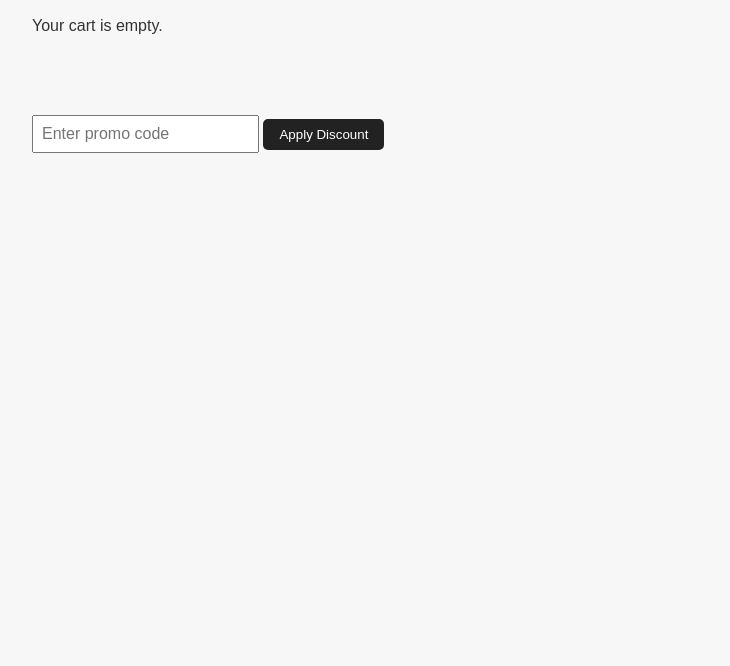
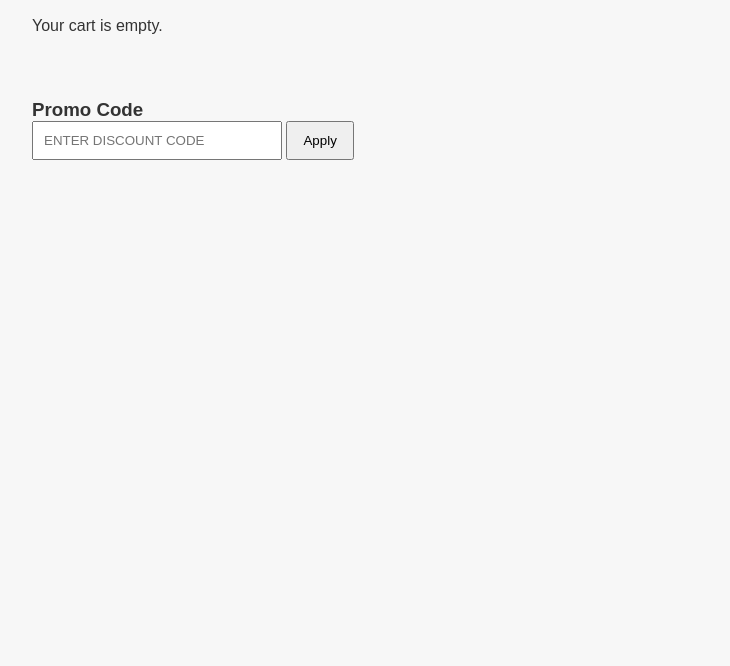
Before and after one commit to br1anna-p/LaceUp, a website: page public/cart.html in a window 1280 px wide. Shown: the part 134-800 px from the top of the page, without its empty margins (0-730 px from the left). Drawn offline with Linux system fonts and the light colour scheme.

Commit message:
Refactor discount section in cart.html

```diff
--- a/public/cart.html
+++ b/public/cart.html
@@ -67,25 +67,24 @@
   <h1 style="text-align:center; margin-top:1rem;">My Cart</h1>
 
   <div id="cart-items"></div>
-  <p id="cart-total"></p>
 
-  <div id="discount-section" style="padding: 1rem 2rem;">
+  <div id="discount-section" style="padding: 2rem;">
+  <h3>Promo Code</h3>
   <input
+    id="discount-input"
     type="text"
-    id="discount-code"
-    placeholder="Enter promo code"
-    style="padding: 0.5rem; font-size:1rem;"
+    placeholder="Enter DISCOUNT CODE"
+    style="padding: 10px; width: 250px; text-transform: uppercase;"
   >
-  <button
-    id="apply-discount-btn"
-    style="padding:0.5rem 1rem; background:#222; color:white; border:none; border-radius:5px; cursor:pointer;"
-  >
-    Apply Discount
-  </button>
+  <button id="apply-discount-btn" style="padding: 10px 15px;">Apply</button>
 
-  <p id="discount-message" style="color:red; font-weight:bold;"></p>
+  <p id="discount-message" style="margin-top:10px; font-weight:bold;"></p>
+
+  <div id="applied-discounts" style="margin-top:1rem;"></div>
 </div>
 
+
+  <p id="cart-total"></p>
 
   <script src="cart.js"></script>
 </body>
```
